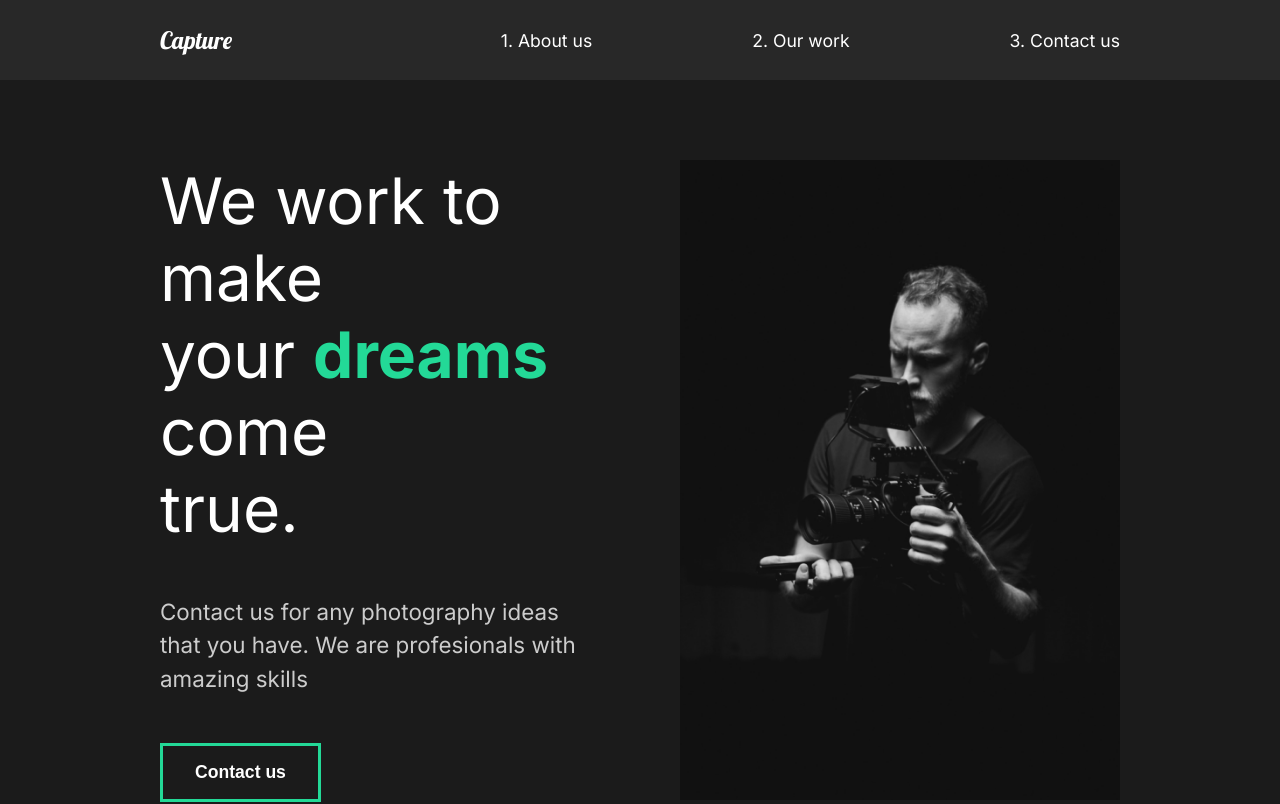
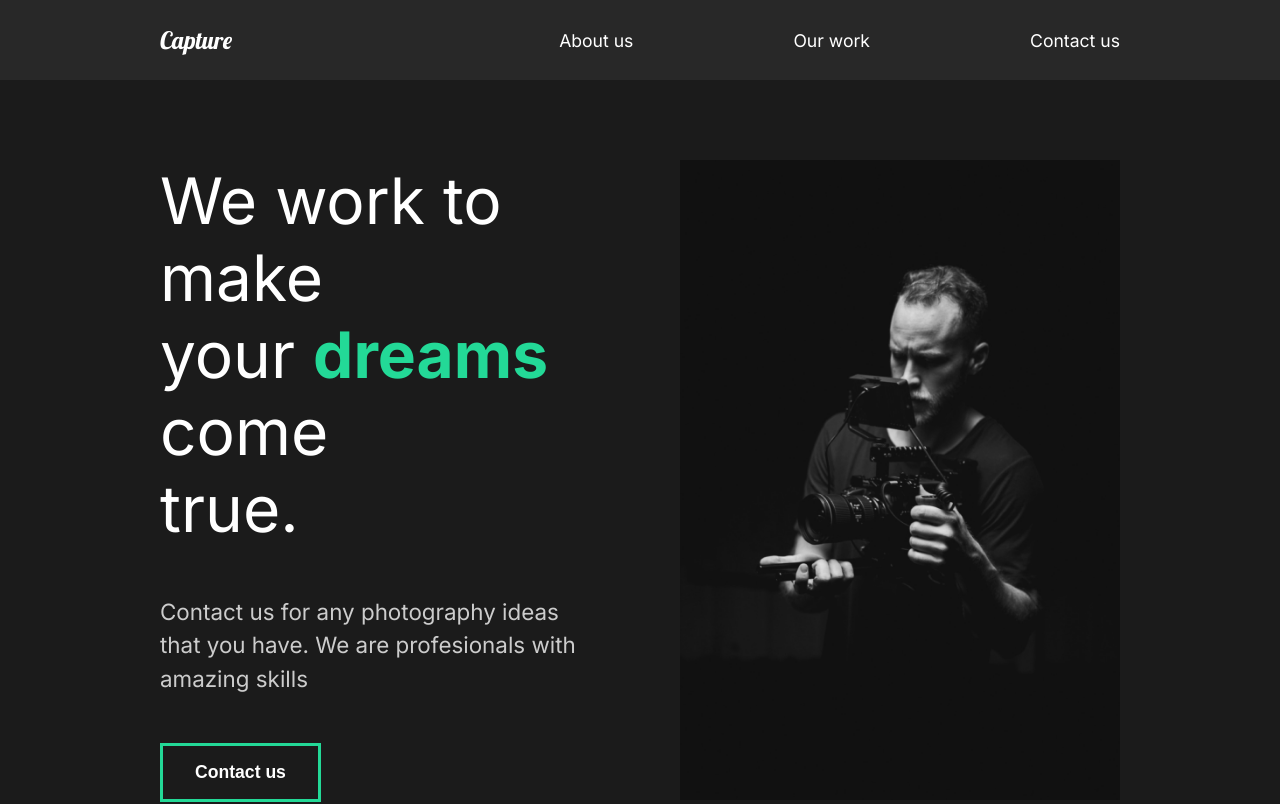
Before and after one commit to jypnt12/react-router, a React (Create React App) app: page / in a window 1280 px wide. Shown: the top 804 px of the page. Built offline with nearby package versions, Linux system fonts and the light colour scheme.

Commit message:
commit testing

```diff
--- a/src/components/Nav.js
+++ b/src/components/Nav.js
@@ -7,13 +7,13 @@ const Nav = () => {
         <h1><a id='logo' href="#">Capture</a></h1>
         <ul>
             <li>
-                <a href="#">1. About us</a>
+                <a href="#">About us</a>
             </li>
             <li>
-                <a href="#">2. Our work</a>
+                <a href="#">Our work</a>
             </li>
             <li>
-                <a href="#">3. Contact us</a>
+                <a href="#">Contact us</a>
             </li>
         </ul>
 
@@ -46,6 +46,7 @@ const StyledNav = styled.nav`
     li{
         padding-left: 10rem;
         position: relative;
+
     }
 `
 export default Nav
```
